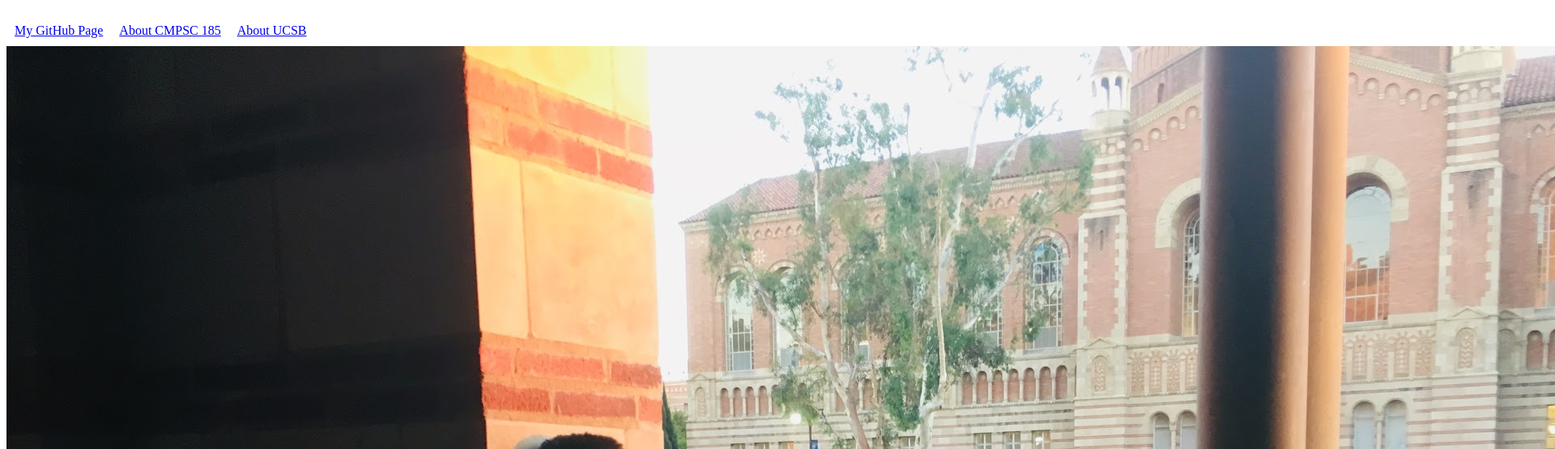
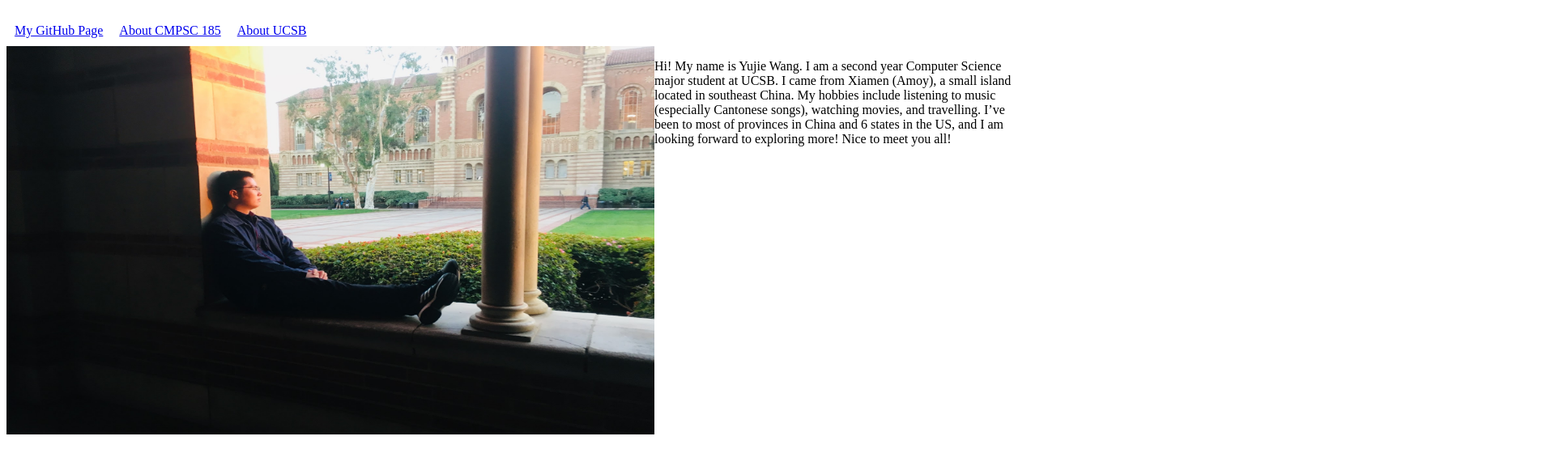
Before and after one commit to WilsonWYJ/cs185_asg1, a plain HTML site: page index.html in a window 1280 px wide. Shown: the part 61-616 px from the top of the page at 81% size, 1920 px wide, since content can reach past the window. Drawn offline with Linux system fonts and the light colour scheme.

Commit message:
yw - Changed the size of image

```diff
--- a/index.html
+++ b/index.html
@@ -21,7 +21,7 @@
 	</div>
 	<div id="main-body">
 		<div>
-			<img src="images/sample-img.jpg">
+			<img src="images/sample-img.jpg" width="800px" height="480px">
 		</div>
 		<div>
 			<p>
```
Also changed, not shown: 1 other file.
